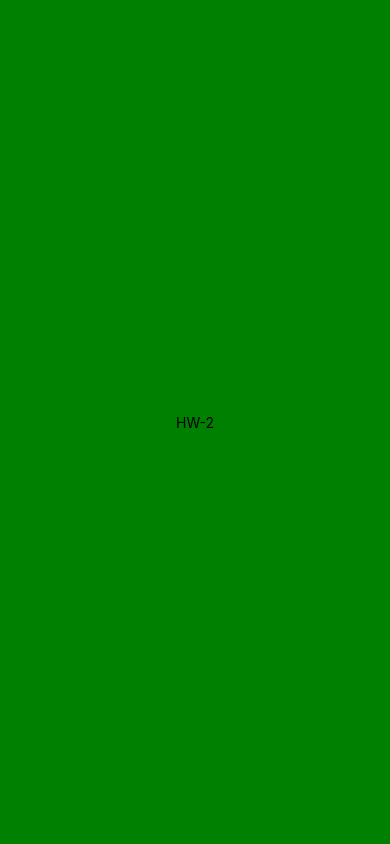
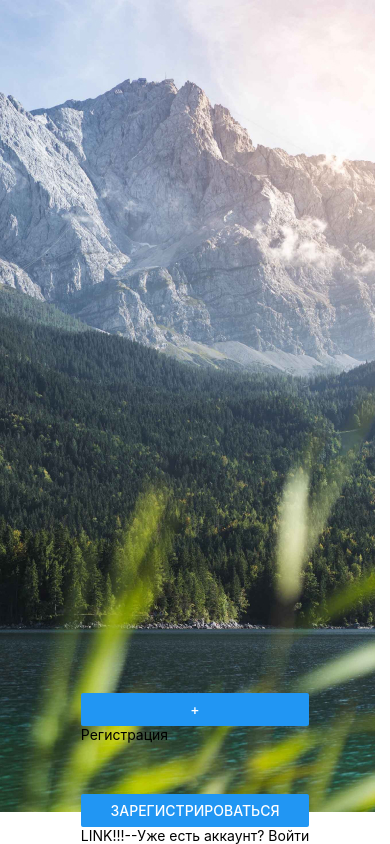
Before and after one commit to A-Novychenko/react-native-hw-proj, a React Native app: screen / in a window 390 px wide. Built offline with nearby package versions, Linux system fonts and the light colour scheme.

Commit message:
add start-files

```diff
--- a/App.js
+++ b/App.js
@@ -1,11 +1,19 @@
-import {StatusBar} from "expo-status-bar";
+// import {StatusBar} from "expo-status-bar";
 import {StyleSheet, Text, View} from "react-native";
+
+import React from "react";
+import {ImageBackground} from "react-native";
+import {RegistrationScreen} from "./Screens/RegistrationScreen";
 
 export default function App() {
   return (
     <View style={styles.container}>
-      <Text>HW-2</Text>
-      <StatusBar style="auto" />
+      <ImageBackground
+        source={require("./assets/img/photoBG.jpg")}
+        style={styles.bgcImg}
+      >
+        <RegistrationScreen />
+      </ImageBackground>
     </View>
   );
 }
@@ -13,8 +21,13 @@ export default function App() {
 const styles = StyleSheet.create({
   container: {
     flex: 1,
-    backgroundColor: "green",
+    backgroundColor: "#fff",
+  },
+
+  bgcImg: {
+    flex: 1,
+    resizeMode: "cover",
+    justifyContent: "flex-end",
     alignItems: "center",
-    justifyContent: "center",
   },
 });
--- /dev/null
+++ b/Screens/LoginScreen.js
@@ -0,0 +1,3 @@
+const LoginScreen = () => {
+  return <></>;
+};
--- /dev/null
+++ b/Screens/RegistrationScreen.js
@@ -0,0 +1,24 @@
+import React, {useState} from "react";
+import {StyleSheet, View, TextInput, Image, Button, Text} from "react-native";
+export const RegistrationScreen = () => {
+  return (
+    <View>
+      <View>
+        <Image />
+        <Button title="+" />
+      </View>
+      <Text>Регистрация</Text>
+      <View>
+        <TextInput />
+        <TextInput />
+        <TextInput />
+        <Button title="Зарегистрироваться" />
+      </View>
+      <Text>LINK!!!--Уже есть аккаунт? Войти</Text>
+    </View>
+  );
+};
+
+const styles = StyleSheet.create({
+  input: {},
+});
```
Also changed, not shown: assets/img/photoBG.jpg (added).
